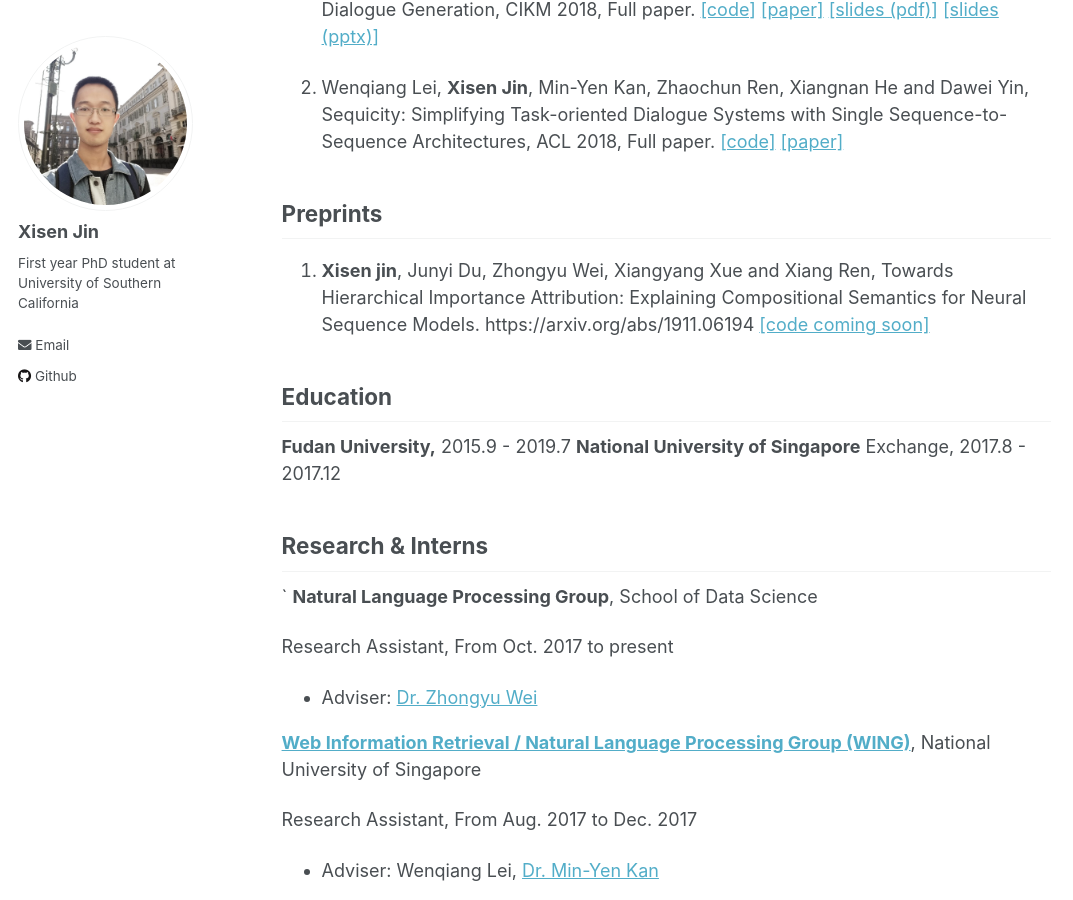
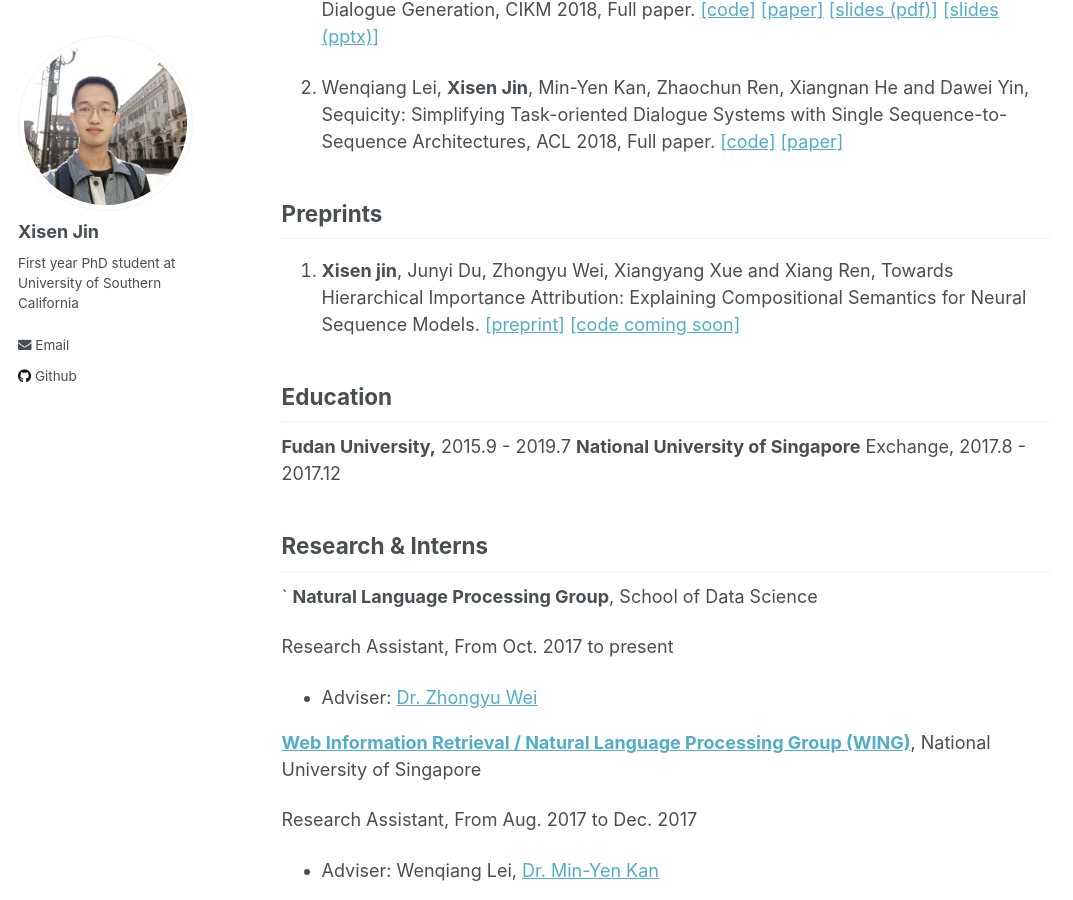
Before and after one commit to AuCson/aucson.github.io, a Jekyll site: the page built from _pages/about.md, in a window 1280 px wide and 900 px high, scrolled down 682 px. Shown: the whole window, without its empty margins (0-1073 px from the left). Built offline with Jekyll 4.4.1, drawn with Linux system fonts in a browser that asks for light colours.

Commit message:
Update about.md

```diff
--- a/_pages/about.md
+++ b/_pages/about.md
@@ -24,7 +24,7 @@ My research area is **Natural Language Processing** and **Machine Learning**. I
 
 ## Preprints
 
-1. **Xisen jin**, Junyi Du, Zhongyu Wei, Xiangyang Xue and Xiang Ren, Towards Hierarchical Importance Attribution: Explaining Compositional Semantics for Neural Sequence Models. https://arxiv.org/abs/1911.06194 [[code coming soon]]()
+1. **Xisen jin**, Junyi Du, Zhongyu Wei, Xiangyang Xue and Xiang Ren, Towards Hierarchical Importance Attribution: Explaining Compositional Semantics for Neural Sequence Models. [[preprint]](https://arxiv.org/abs/1911.06194) [[code coming soon]]()
 
 ## Education
 
```
